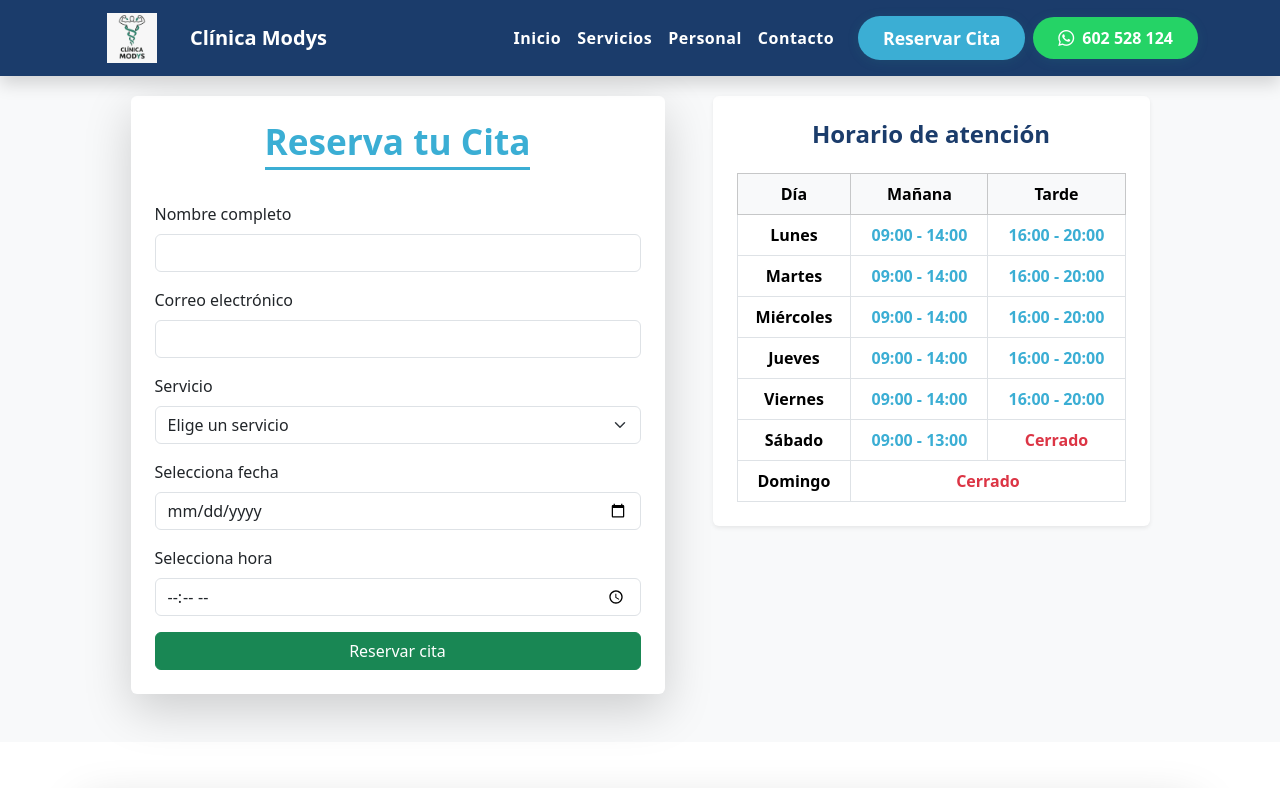
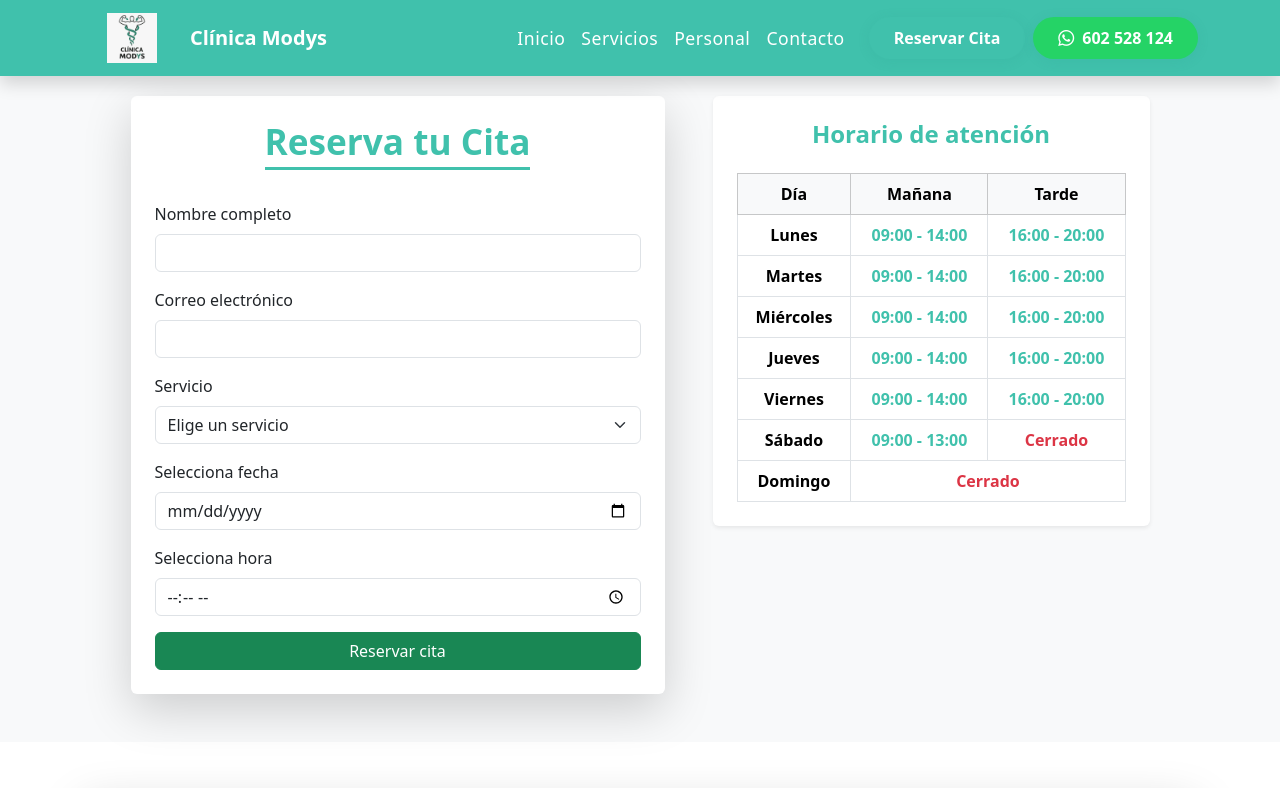
Before and after one commit to Antojo02/Modys-Bueno, a plain HTML site: page reserva.html in a window 1280 px wide. Shown: the top 788 px of the page. Drawn offline with nearby package versions, Linux system fonts and the light colour scheme.

Commit message:
Color-Fuentes

```diff
--- a/css/estilos.css
+++ b/css/estilos.css
@@ -1,22 +1,23 @@
 :root {
-  --modys-primary: #3baed4;
+  --modys-primary: #40C1AC;
   --modys-secondary: #1b3c6b;
   --modys-accent: #e9c46a;
   /* Fuentes */
   --fuente-principal: 'Open Sans', Arial, Helvetica, sans-serif;
   --fuente-header: 'Inter', Arial, Helvetica, sans-serif;
+  --color-primario: #40C1AC;
 }
 .bg-modys-primary {
   background-color: var(--modys-primary) !important;
 }
 .bg-modys-secondary {
-  background-color: var(--modys-secondary) !important;
+  background-color: var(--color-primario) !important;
 }
 .text-modys-primary {
   color: var(--modys-primary) !important;
 }
 .text-modys-secondary {
-  color: var(--modys-secondary) !important;
+  color: var(--color-primario) !important;
 }
 .cta-btn {
   border-radius: 30px;
@@ -202,3 +203,39 @@ header {
     box-shadow: 0 5px 15px rgba(0, 0, 0, 0.4);
     transform: scale(1.05);
 }
+
+.navbar-nav .nav-link {
+    font-size: 1.1rem; /* Tamaño uniforme */
+    padding: 0.75rem 1rem; /* Espaciado uniforme */
+    font-weight: 500;
+}
+
+.navbar-nav .btn-reserva-cita {
+    font-size: 1rem; /* Igual tamaño de texto que nav-link */
+    padding: 0.6rem 1.2rem;
+    white-space: nowrap;
+}
+
+.navbar-nav .nav-item .btn-reserva-cita {
+    margin-top: 0.3rem; /* Ajusta alineación con links */
+    margin-bottom: 0.3rem;
+}
+
+.navbar-nav .nav-item .btn-whatsapp {
+    font-size: 1rem;
+    padding: 0.6rem 1.2rem;
+    background-color: #25D366;
+    color: #fff;
+    white-space: nowrap;
+    display: flex;
+    align-items: center;
+    justify-content: center;
+    border-radius: 50px;
+    border: none;
+    text-decoration: none;
+}
+
+.navbar-nav .nav-item .btn-whatsapp:hover {
+    background-color: #1ebe5d;
+    color: #fff;
+}
```
Also changed, not shown: index.html (+1 -41 lines).
